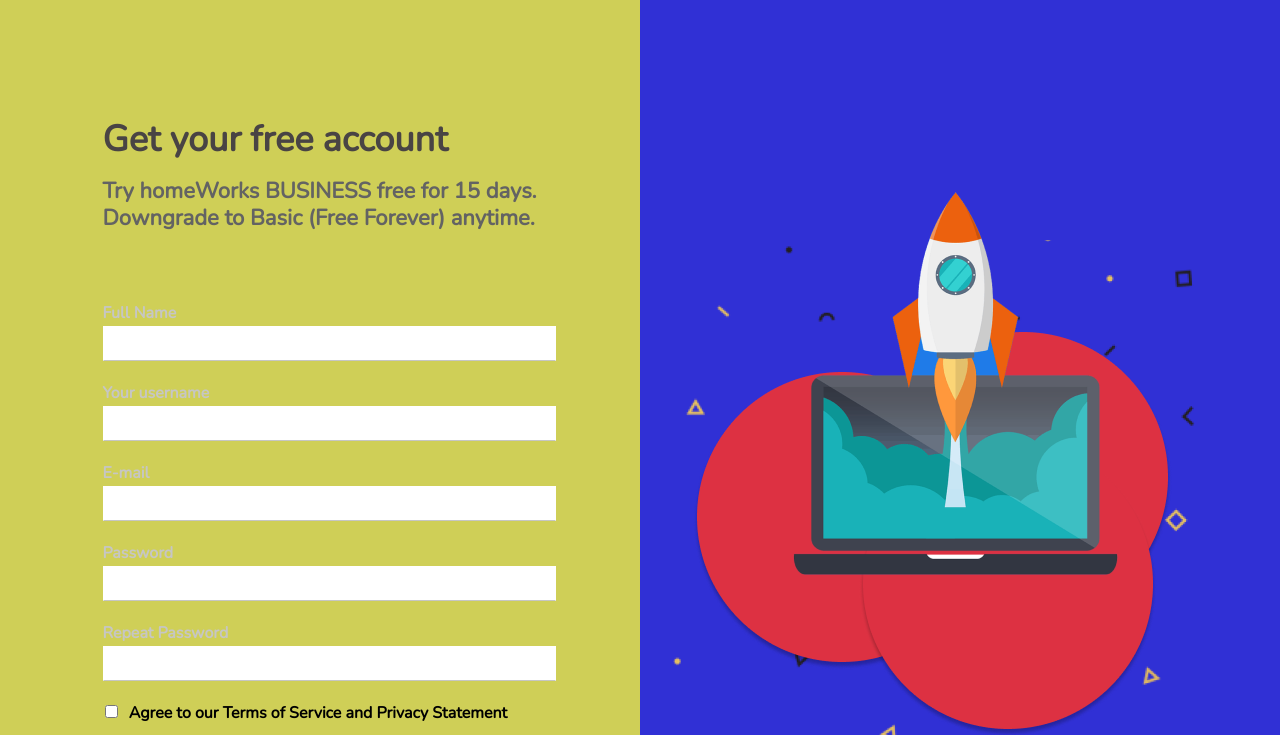
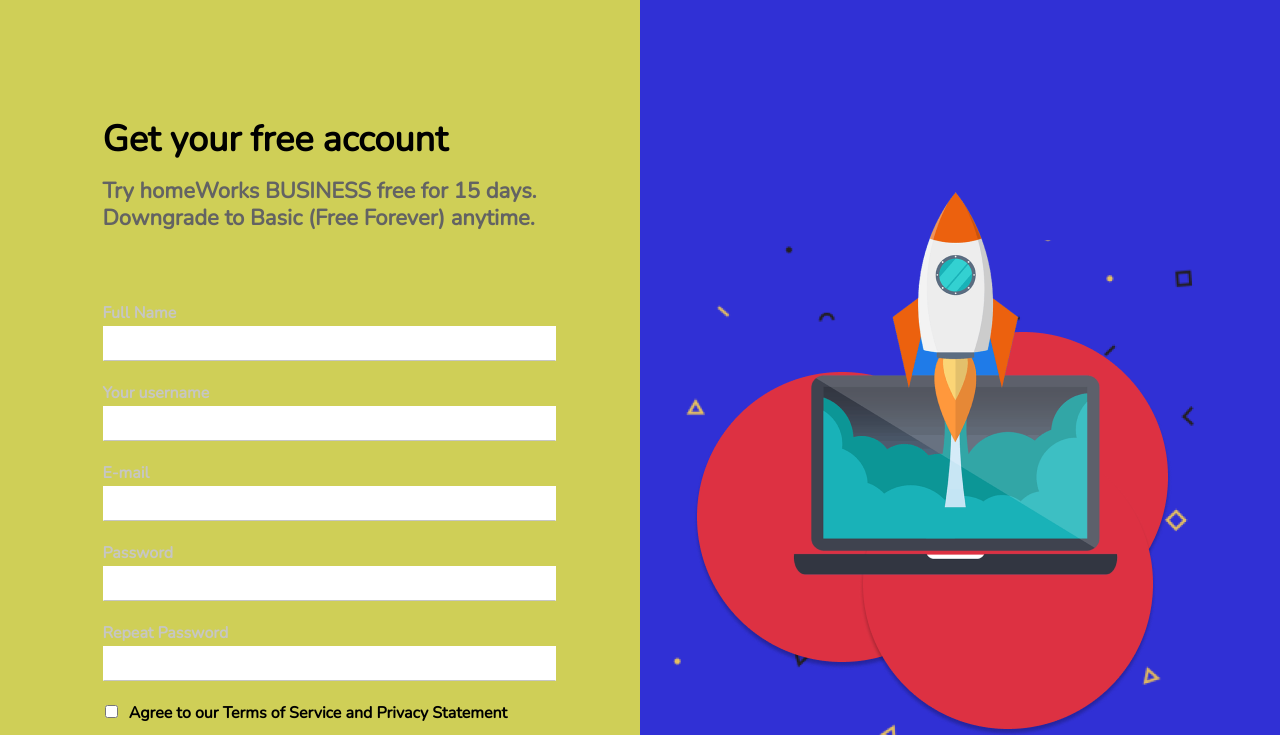
Before and after one commit to h0lmik/control_task_8, a plain HTML site: page index.html in a window 1280 px wide. Shown: the part 65-800 px from the top of the page. Drawn offline with Linux system fonts and the light colour scheme.

Commit message:
change form-title 2

```diff
--- a/css/style.css
+++ b/css/style.css
@@ -40,7 +40,7 @@ body {
 .form_title {
     font-size: 36px;
     line-height: 49px;
-    color: #494444;
+    color: #000000;
     margin-bottom: 14px;
 }
 
```
